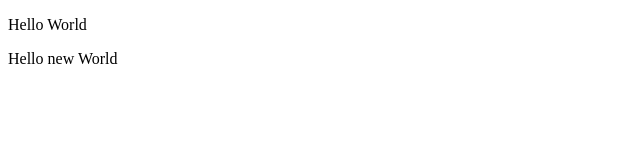
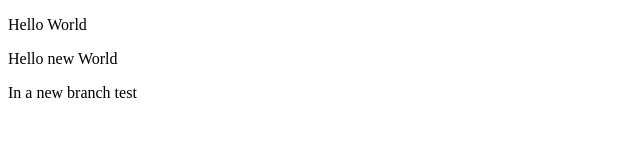
Before and after one commit to tanushri596/practice, a plain HTML site: page index.html in a window 1280 px wide. Shown: the whole page, without its empty margins (0-640 px from the left). Drawn offline with Linux system fonts and the light colour scheme.

Commit message:
add a new paragraph

```diff
--- a/index.html
+++ b/index.html
@@ -8,5 +8,6 @@
 <body>
     <p>Hello World</p>
     <p>Hello new World</p>
+    <p>In a new branch test</p>
 </body>
 </html>
```
